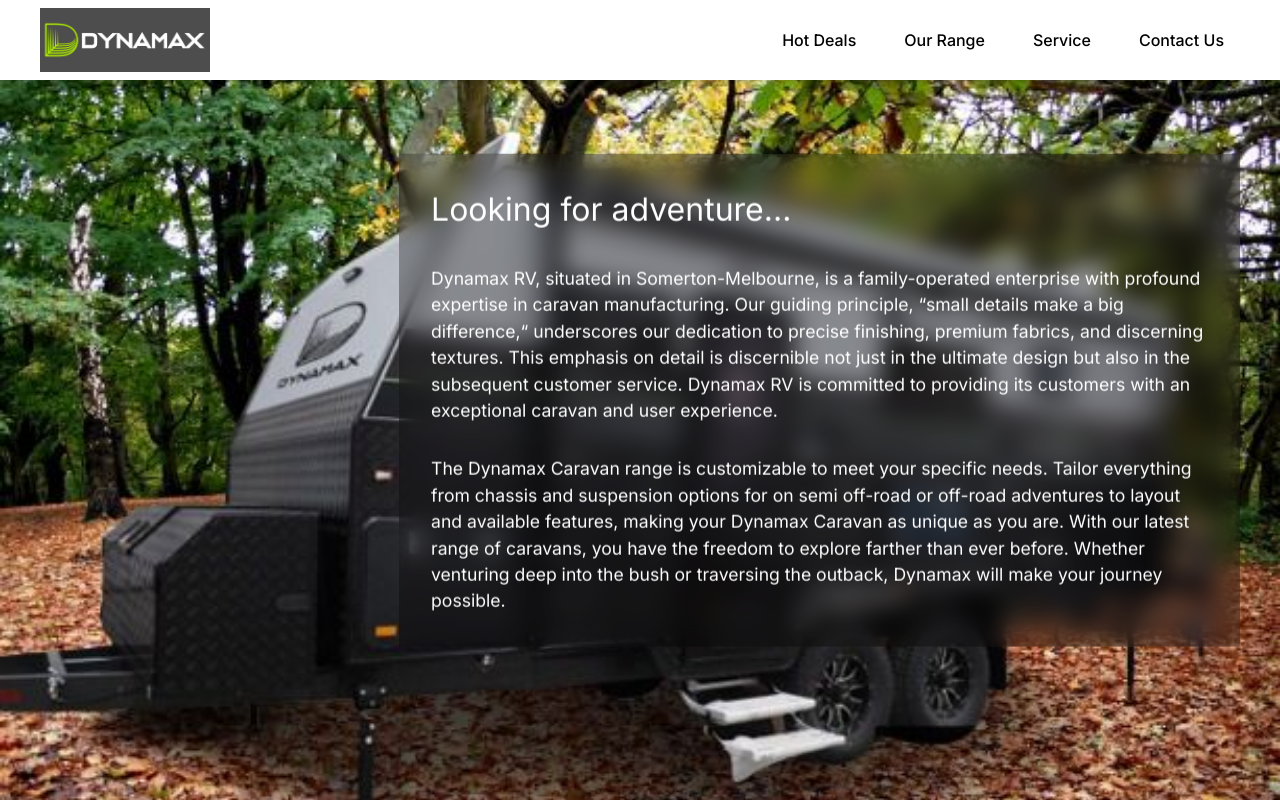
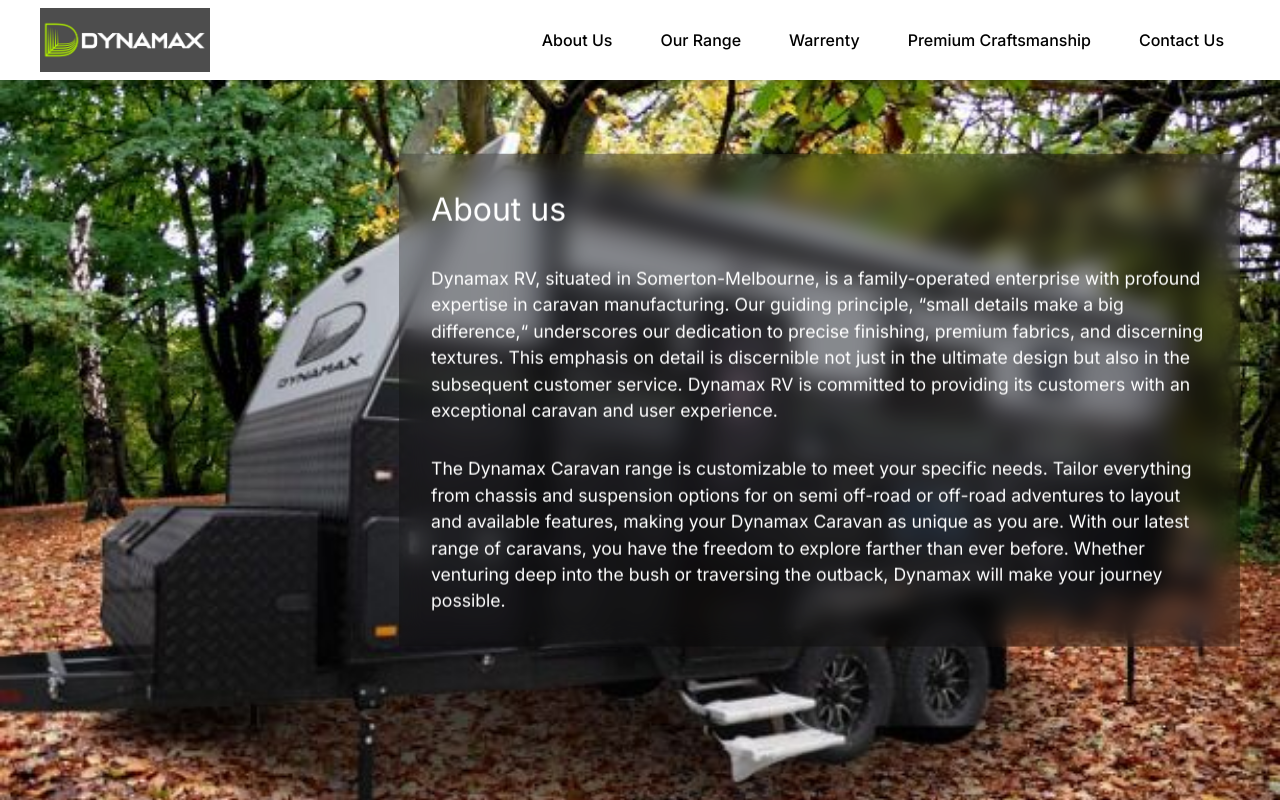
Before and after one commit to donextdo/dynamax-nextjs, a Next.js app: page / in a window 1280 px wide. Shown: the top 800 px of the page. Built offline with nearby package versions, Linux system fonts and the light colour scheme.

Commit message:
change names

```diff
--- a/src/components/Craftsmanship/CraftsmanshipLeft.tsx
+++ b/src/components/Craftsmanship/CraftsmanshipLeft.tsx
@@ -6,7 +6,7 @@
 
 const CraftsmanshipLeft = ({ image, changeOrder }: any) => {
   return (
-    <section className="post grid grid-cols-1 md:grid-cols-5 ">
+    <section id="premium-craftsmanship" className="scroll-mt-14 post grid grid-cols-1 md:grid-cols-5 ">
       <div className={`md:col-span-3 h-[70vh] w-full ${changeOrder ? "order-2" : ""}`}>
         <Image
           src={img1}
--- a/src/components/Hero/Hero.tsx
+++ b/src/components/Hero/Hero.tsx
@@ -5,7 +5,7 @@
 
 export default function Hero() {
   return (
-    <section className="w-full h-auto md:h-screen bg-center bg-cover mt-20">
+    <section id="about-us" className="scroll-mt-14 w-full h-auto md:h-screen bg-center bg-cover mt-20">
       {/* Use next/image component for the background image */}
       <div className="h-auto md:h-screen w-full">
       <Image  src={img1} alt='comment' className='w-full h-full object-cover' height={1500} width={1500}/>
@@ -13,7 +13,7 @@
       <div className="hidden md:block">
         <div className="absolute top-1/2 right-10 transform -translate-y-1/2 bg-opacity-70 backdrop-blur-md p-8 text-white flex flex-col gap-8 after:bg-black after:absolute after:inset-0 after:opacity-30 after:z-[-1] after:mix-blend-multiply after:content-['']">
           <h2 className="text-[32px]">
-            Looking for adventure...
+            About us
           </h2>
           <p className="md:max-w-[55ch] lg:max-w-[70ch] text-[1.1rem]">
           Dynamax RV, situated in Somerton-Melbourne, is a family-operated enterprise with profound expertise in caravan manufacturing. Our guiding principle, &ldquo;small details make a big difference,&ldquo; underscores our dedication to precise finishing, premium fabrics, and discerning textures. This emphasis on detail is discernible not just in the ultimate design but also in the subsequent customer service. Dynamax RV is committed to providing its customers with an exceptional caravan and user experience.
--- a/src/components/Navbar/Navbar.tsx
+++ b/src/components/Navbar/Navbar.tsx
@@ -24,10 +24,10 @@
           <ul className=" lg:flex space-x-4">
             <li className="link relative group">
               <a
-                href="#hot-deals"
+                href="#about-us"
                 className="block py-2 px-4 text-base font-medium capitalize transition-colors hover:border-b-[3px] border-red-500"
               >
-                hot deals
+                about us
               </a>
               <span className="absolute left-0 bottom-0 w-full h-0.5 bg-accent transform scale-x-0 transition-transform group-hover:scale-x-100"></span>
             </li>
@@ -45,19 +45,19 @@
                 href="#warrenty"
                 className="block py-2 px-4 text-base font-medium capitalize transition-colors hover:border-b-[3px] border-red-500"
               >
-                service
+                Warrenty
               </a>
               <span className="absolute left-0 bottom-0 w-full h-0.5 bg-accent transform scale-x-0 transition-transform group-hover:scale-x-100"></span>
             </li>
-            {/* <li className="link relative group">
+            <li className="link relative group">
               <a
-                href="#"
+                href="#premium-craftsmanship"
                 className="block py-2 px-4 text-base font-medium capitalize transition-colors hover:border-b-[3px] border-red-500"
               >
-                Finance facilities
+                Premium Craftsmanship
               </a>
               <span className="absolute left-0 bottom-0 w-full h-0.5 bg-accent transform scale-x-0 transition-transform group-hover:scale-x-100"></span>
-            </li> */}
+            </li>
             <li className="link relative group">
               <a
                 href="#contact-us"
@@ -152,11 +152,11 @@
         >
             <ul className="flex flex-col gap-2 justify-start">
                 <a
-                  href="#hot-deals"
+                  href="#about-us"
                   className="block py-[0.8rem] font-medium text-lg capitalize link hover:text-accent hover:text-[#b90000]"
                   onClick={()=>{setMobileNav(false)}}
                 >
-                  hot deals
+                  about us
                 </a>
                 <a
                   href="#our-range"
@@ -170,14 +170,14 @@
                   className="block py-2 font-medium text-lg capitalize link hover:text-accent hover:text-[#b90000]"
                   onClick={()=>{setMobileNav(false)}}
                 >
-                  service
+                  Warrenty
                 </a>
-                {/* <a
-                  href="#hot-deals"
+                <a
+                  href="#premium-craftsmanship"
                   className="block py-2 font-medium text-lg capitalize link hover:text-accent hover:text-[#b90000]"
                 >
-                  Finance facilities
-                </a> */}
+                  Premium Craftsmanship
+                </a>
                 <a
                   href="#contact-us"
                   className="block py-2 font-medium text-lg capitalize link hover:text-accent hover:text-[#b90000]"
--- a/src/components/hotdeals/HotDeals.tsx
+++ b/src/components/hotdeals/HotDeals.tsx
@@ -13,8 +13,8 @@
 
 export default function HotDeals() {
   return (
-    <section id="hot-deals" className="scroll-mt-14 py-20 flex flex-col items-center max-w-screen-xl mx-auto px-10 relative">
-      <h2 className="text-center font-$ff-headings text-[32px] mb-8">Hot Deals</h2>
+    <section id="our-range" className="scroll-mt-14 py-20 flex flex-col items-center max-w-screen-xl mx-auto px-10 relative">
+      <h2 className="text-center font-$ff-headings text-[32px] mb-8">Our Range</h2>
       <div className="grid lg:grid-cols-3 gap-10 w-full md:grid-cols-2 grid-cols-1">
         <Card image={hot4} name="19.6 Rear Door Dynamax Caravan"/>
         <Card image={hot5} name="19.6 East West Bed"/>
```
